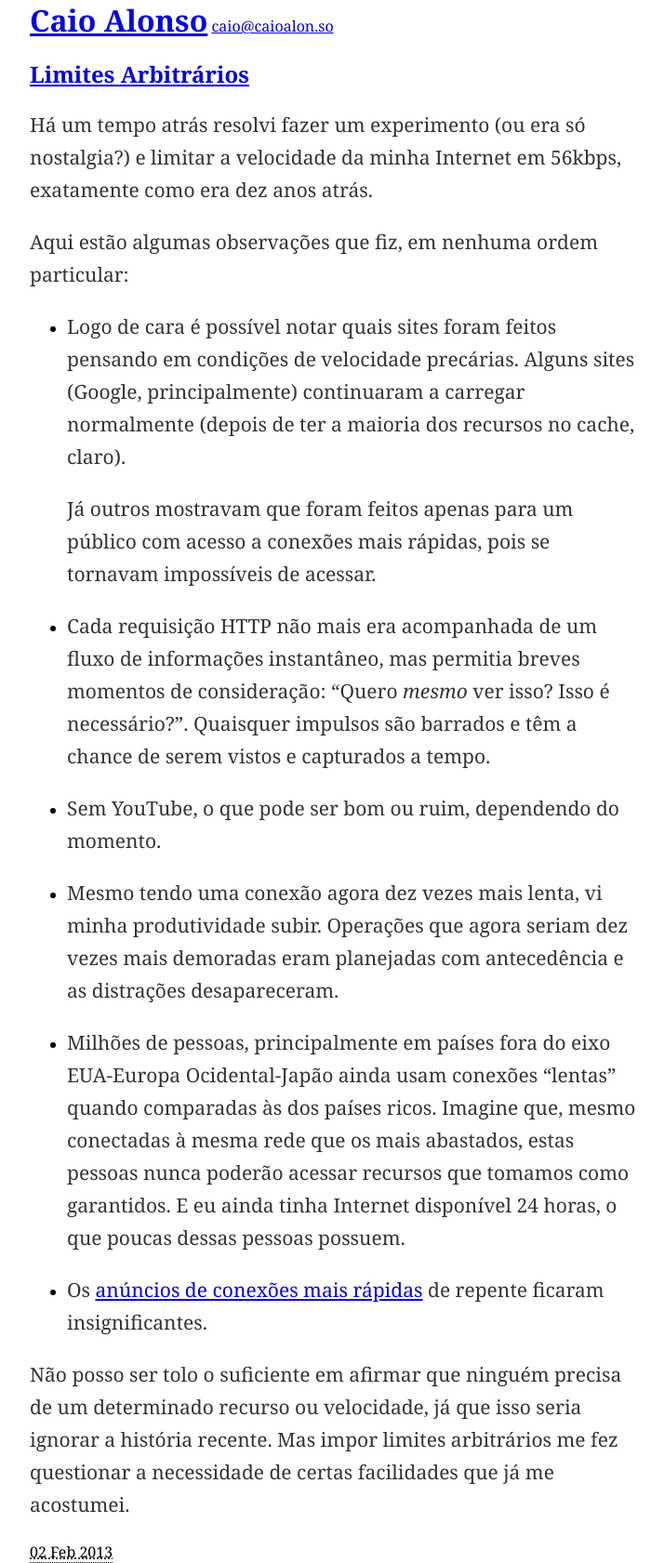
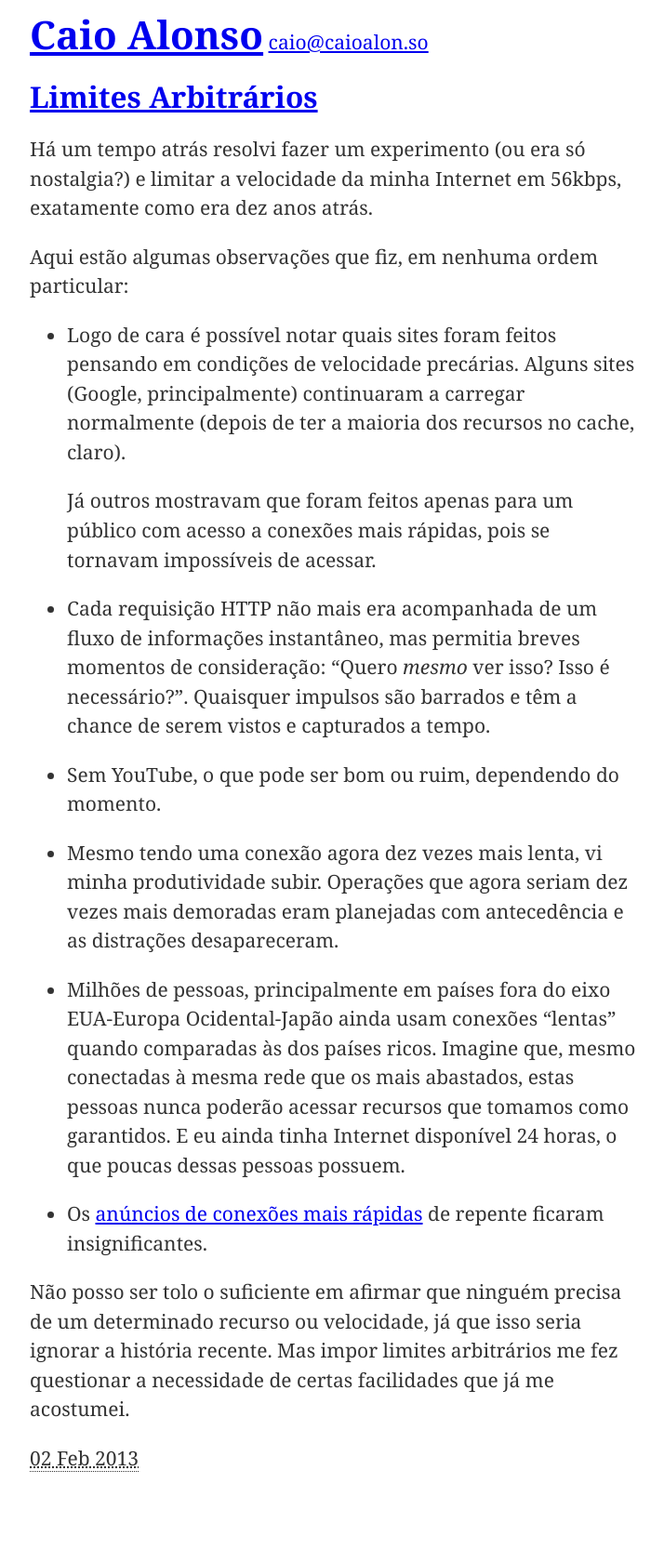
Before and after one commit to CaioAlonso/caioalonso.com, a Jekyll site: the page built from _posts/2013-02-02-limites-arbitrarios.md, in a window 1280 px wide. Shown: the whole page at 93% size, without its empty margins (277-991 px from the left). Built offline with Jekyll 4.4.1, drawn with Linux system fonts in a browser that asks for light colours; some web fonts are replaced; after the commit the page ends 1584 px from its top, so only the background shows below that.

```diff
--- a/css/style.css
+++ b/css/style.css
@@ -1,9 +1,8 @@
 body {
-  font-family: "Gentium Basic", Georgia, serif; }
-
-p {
-  font: 1.313em/1.6667em "Gentium Basic", Georgia, serif;
-  color: #333; }
+  margin-top: 1em;
+  font: 1.313em/1.5em "Gentium Basic", Georgia, serif;
+  color: #333;
+  text-rendering: optimizeLegibility; }
 
 div.wrapper {
   margin: 0 auto;
@@ -12,6 +11,9 @@ div.wrapper {
 h1, a.email {
   display: inline; }
 
+img {
+  width: 100%; }
+
 @media only screen and (min-width: 662px) {
   div.wrapper {
     width: 662px; } }
--- a/css/style.scss
+++ b/css/style.scss
@@ -16,6 +16,10 @@ h1, a.email {
   display:inline;
 }
 
+img {
+  width:100%;
+}
+
 @media only screen and (min-width: 662px) {
   div.wrapper {
     width:662px;
```
Also changed, not shown: _posts/2013-02-11-orgulho-de-ter-privilegios.md (added, +21 -0 lines), 3 other files.
